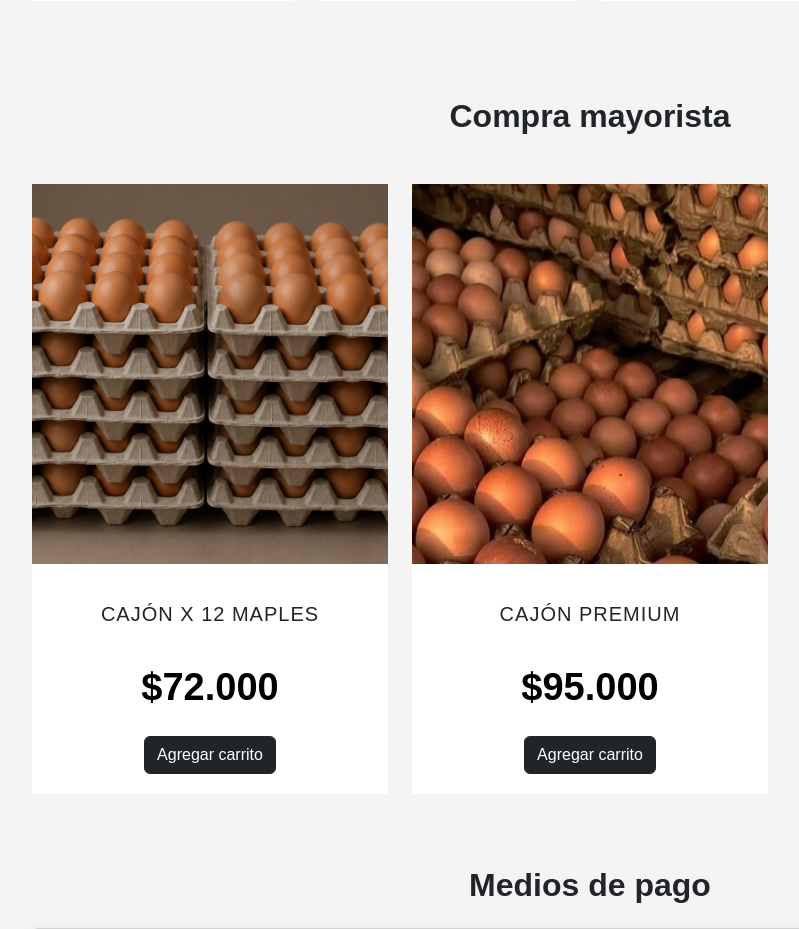
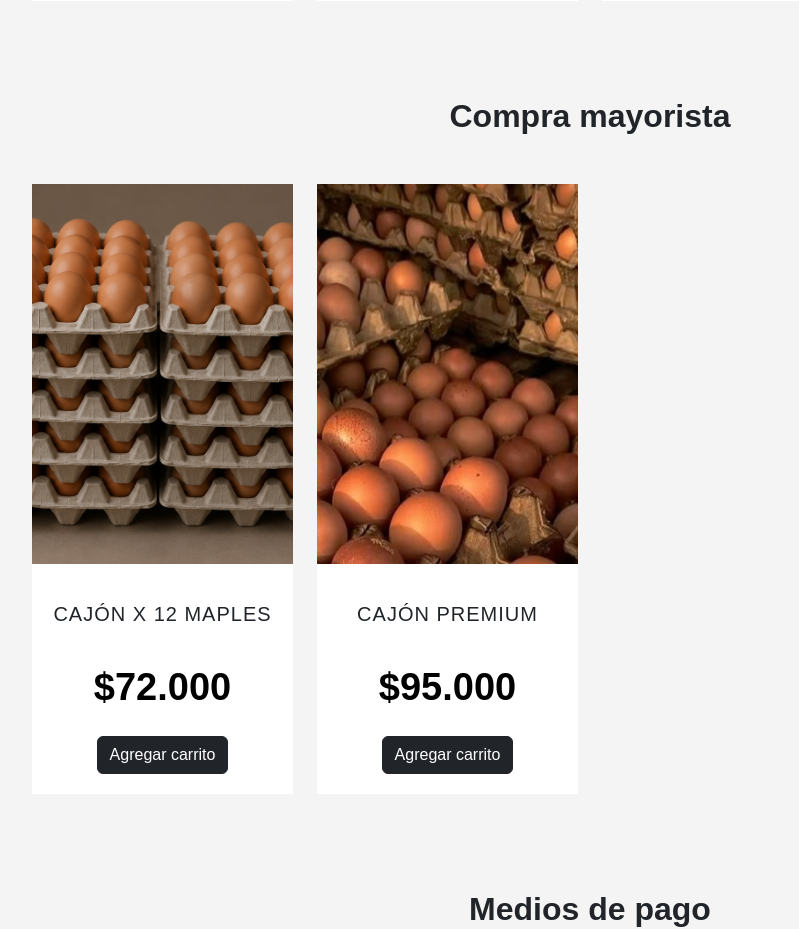
Before and after one commit to Florenciamagario23/hueveria-app, a Flask app: page / in a window 1280 px wide. Shown: the part 1657-2586 px from the top of the page, without its empty margins (50-849 px from the left). Run offline with Flask 3, Linux system fonts and the light colour scheme; parts of the project's set-up code (start-up, migrations or seed data) failed here and were passed over; some libraries are stand-ins or nearby versions.

Commit message:
Add files via upload

```diff
--- a/templates/home.html
+++ b/templates/home.html
@@ -461,7 +461,7 @@ footer{
     <div class="row">
 
     <!-- PRODUCTO 1 -->
-    <div class="col-md-3 mb-5">
+    <div class="col-6 col-md-3 mb-5">
 
         <div class="producto-card">
 
@@ -501,7 +501,7 @@ footer{
     </div>
 
     <!-- PRODUCTO 2 -->
-    <div class="col-md-3 mb-5">
+    <div class="col-6 col-md-3 mb-5">
 
         <div class="producto-card">
 
@@ -541,7 +541,7 @@ footer{
     </div>
 
     <!-- PRODUCTO 3 -->
-    <div class="col-md-3 mb-5">
+    <div class="col-6 col-md-3 mb-5">
 
         <div class="producto-card">
 
@@ -581,7 +581,7 @@ footer{
     </div>
 
     <!-- PRODUCTO 4 -->
-    <div class="col-md-3 mb-5">
+    <div class="col-6 col-md-3 mb-5">
 
         <div class="producto-card">
 
@@ -641,7 +641,7 @@ footer{
     <div class="row">
 
         <!-- CAJÓN 1 -->
-        <div class="col-md-4 mb-4">
+        <div class="col-6 col-md-3 mb-5">
 
             <div class="producto-card">
 
@@ -681,7 +681,7 @@ footer{
         </div>
 
         <!-- CAJÓN 2 -->
-        <div class="col-md-4 mb-4">
+        <div class="col-6 col-md-3 mb-5">
 
             <div class="producto-card">
 
```
